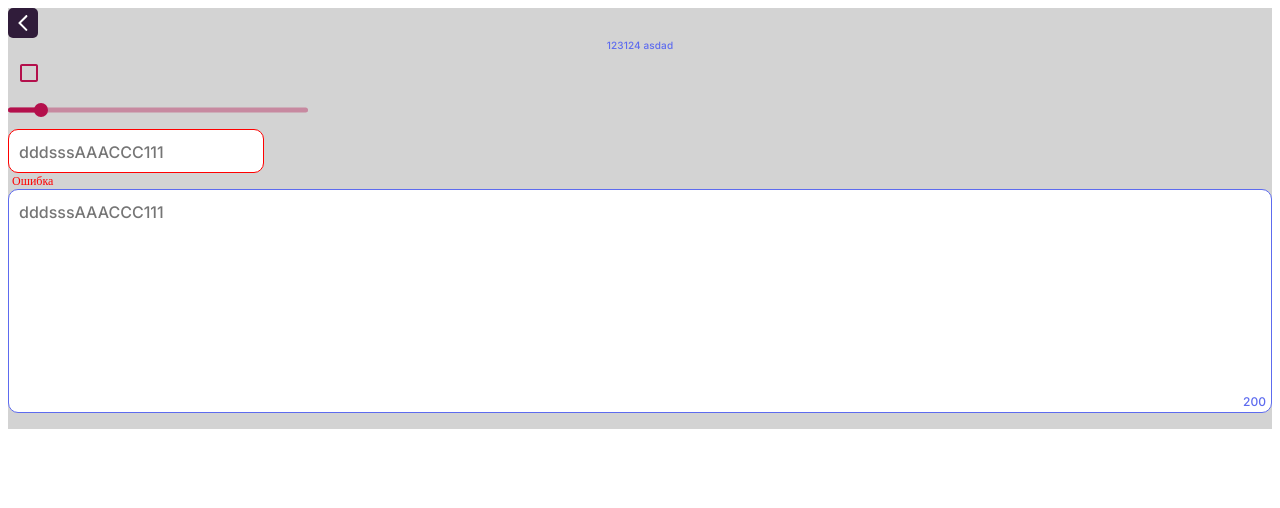
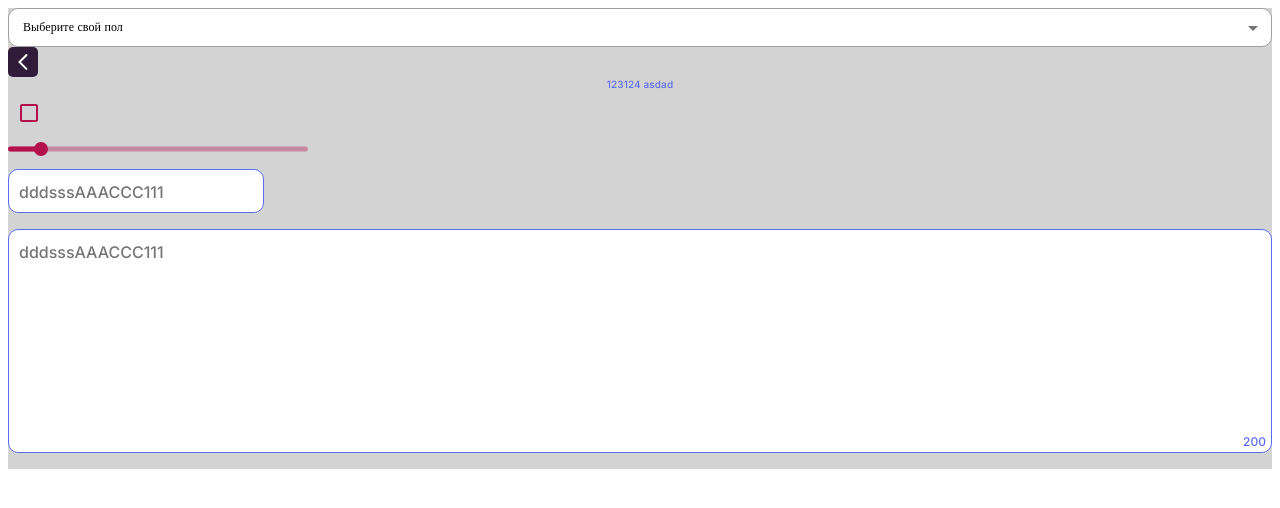
Before and after one commit to Savantm1/SFIA, a React (Create React App) app: page / in a window 1280 px wide. Shown: the top 508 px of the page. Built offline with nearby package versions, Linux system fonts and the light colour scheme; a web font is replaced by a local one.

Commit message:
add Select UI component

```diff
--- a/src/App.tsx
+++ b/src/App.tsx
@@ -14,14 +14,27 @@ import { Checkbox } from '@ui/components/Checkbox';
 import React, { useState } from 'react';
 import { TextInput } from '@ui/components/TextInput';
 import { TextArea } from '@ui/components/TextArea';
+import { Select } from '@ui/components/Select/Select';
 
 function App() {
     const [value, setValue] = useState(false);
     const [textValue, setTextValue] = useState('aaffAsd');
 
+    const selectOptions = [
+        { value: '1', text: 'Вагина' },
+        { value: '2', text: 'Шпага' },
+        { value: '3', text: 'Отсутствует' },
+    ];
+
     return (
         <ThemeProvider theme={theme}>
             <AppStyled.ScreenWrapper>
+                <Select
+                    options={selectOptions}
+                    onSelect={(value) => alert(value)}
+                    placeholder={'Выберите свой пол'}
+                />
+
                 <IconButton
                     onClick={() => {
                         console.log(123);
@@ -45,7 +58,7 @@ function App() {
                 <Slider />
                 {/*<TextField label={'label'} onChange={(val) => {setTextValue(val)}}  value={textValue} disabled={false} />*/}
                 <TextInput
-                    isError={true}
+                    isError={false}
                     errorText={'Ошибка'}
                     value={''}
                     onChange={(v) => {
--- /dev/null
+++ b/src/ui/components/Select/Select.tsx
@@ -0,0 +1,43 @@
+import { FC, memo, useState } from 'react';
+import { SelectChangeEvent } from '@mui/material';
+import { Styled } from '@ui/components/Select/styled';
+import { SelectProps } from '@ui/components/Select/types';
+
+export const Select: FC<SelectProps> = memo(
+    ({ options, defaultValue, placeholder, onSelect }) => {
+        const [selectedValue, setSelectedValue] = useState(
+            placeholder ? 'placeholder' : defaultValue || options[0].value
+        );
+
+        const handleChange = ({ target: { value } }: SelectChangeEvent) => {
+            setSelectedValue(value);
+            onSelect(value);
+        };
+
+        const menuItems = options.map(({ value, text }) => {
+            return (
+                <Styled.Option key={value} value={value}>
+                    {text}
+                </Styled.Option>
+            );
+        });
+
+        return (
+            <Styled.SelectComponent
+                fullWidth
+                MenuProps={{
+                    style: { marginTop: 6, marginLeft: -8, borderRadius: 8 },
+                }}
+                value={selectedValue}
+                onChange={handleChange}
+            >
+                {placeholder && (
+                    <Styled.Option value="placeholder">
+                        {placeholder}
+                    </Styled.Option>
+                )}
+                {menuItems}
+            </Styled.SelectComponent>
+        );
+    }
+);
--- /dev/null
+++ b/src/ui/components/Select/styled.ts
@@ -0,0 +1,46 @@
+import styled from 'styled-components';
+import Color from '@ui/assets/color';
+import Select from '@mui/material/Select';
+import { MenuItem } from '@mui/material';
+
+const SelectComponent = styled(Select)`
+    .MuiSelect-select {
+        font-size: 12px !important;
+        line-height: 14.52px !important;
+        font-weight: 500 !important;
+        background: ${Color.mainWhite} !important;
+        font-family: 'inter', serif !important;
+        color: ${Color.mainBlack} !important;
+        border: 1.5px solid ${Color.secondaryGray} !important;
+        border-radius: 10px !important;
+        outline: none !important;
+        padding: 11px 14px 9px 14px !important;
+    }
+
+    .MuiOutlinedInput-notchedOutline {
+        border: none;
+    }
+
+    .MuiSelect-select[aria-expanded='true'] {
+        background: ${Color.secondaryLightBlue} !important;
+        border: 1.5px solid ${Color.secondaryBlue} !important;
+    }
+`;
+
+const Option = styled(MenuItem)`
+    padding: 7px 10px 8px 14px !important;
+    font-style: normal !important;
+    font-weight: 500 !important;
+    font-size: 12px !important;
+    line-height: 15px !important;
+
+    &[aria-selected='true'] {
+        background: ${Color.mainViolet} !important;
+        color: ${Color.mainWhite} !important;
+    }
+`;
+
+export const Styled = {
+    SelectComponent,
+    Option,
+};
--- /dev/null
+++ b/src/ui/components/Select/types.ts
@@ -0,0 +1,8 @@
+export type SelectOption = Record<'value' | 'text', string>;
+
+export type SelectProps = {
+    options: SelectOption[];
+    defaultValue?: SelectOption['value'];
+    placeholder?: string;
+    onSelect: (value: SelectOption['value']) => void;
+};
```
